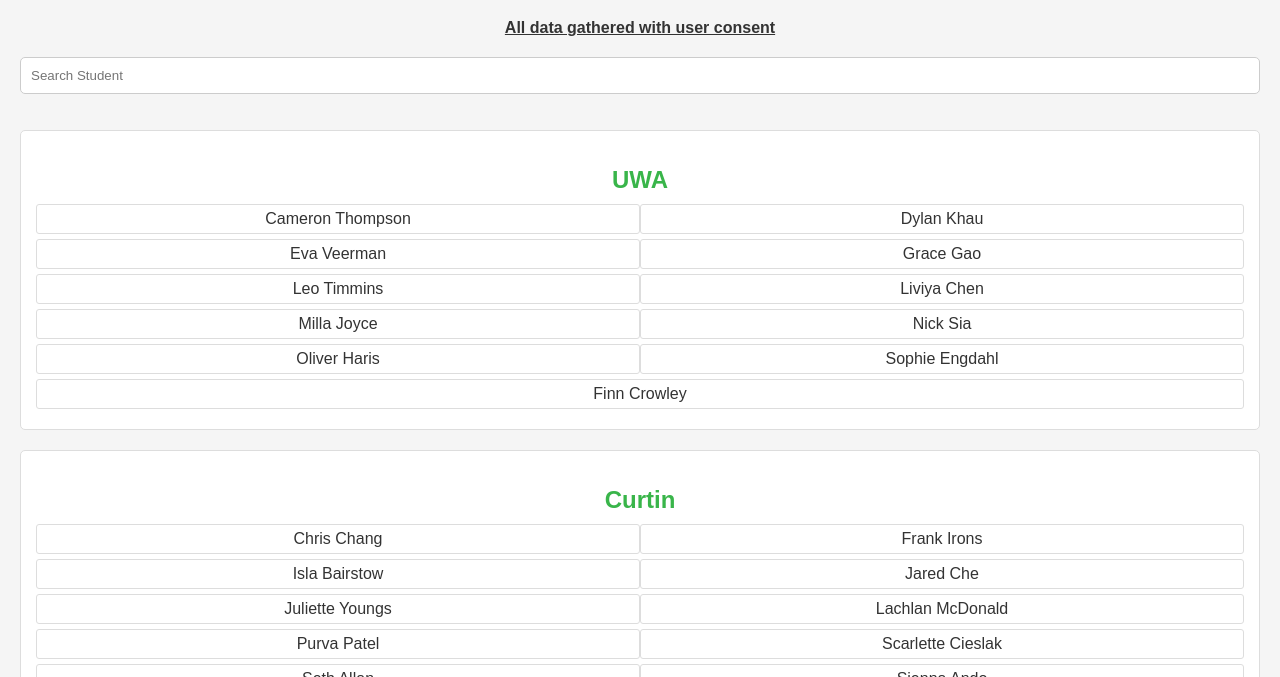
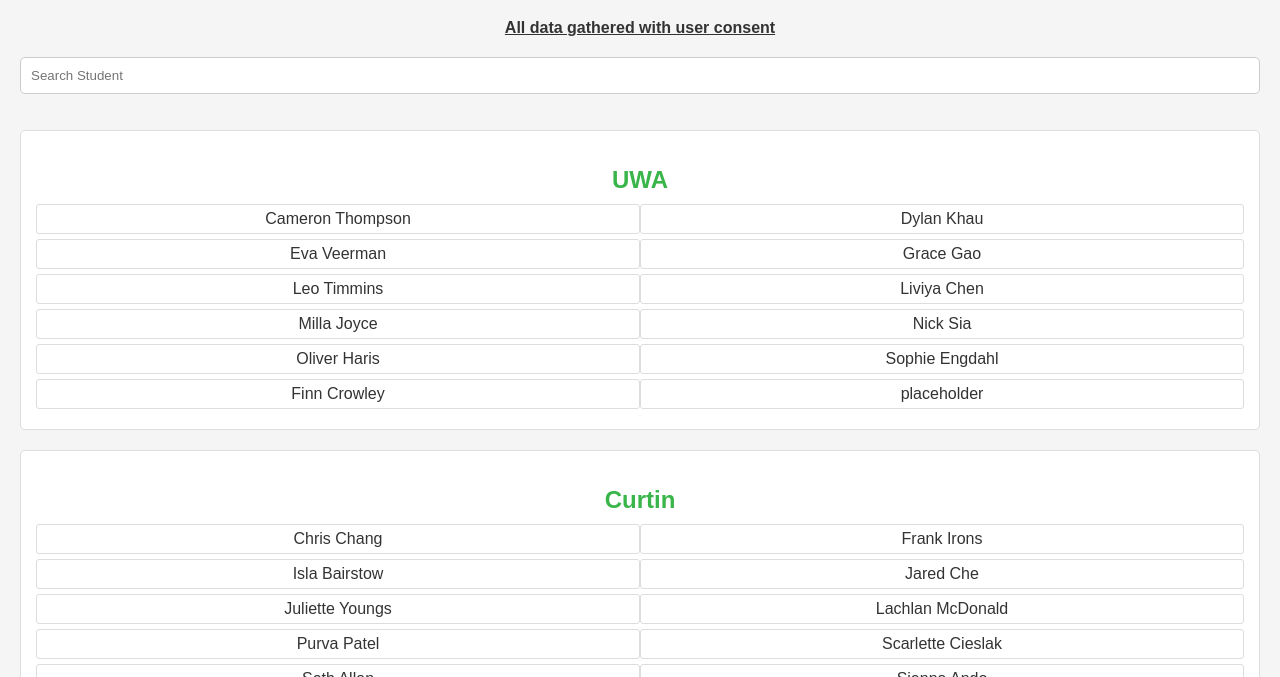
Before and after one commit to LeoTimmins/LeoTimmins.github.io, a plain HTML site: page index.html in a window 1280 px wide. Shown: the part 123-800 px from the top of the page. Drawn offline with Linux system fonts and the light colour scheme.

Commit message:
Update index.html test

```diff
--- a/index.html
+++ b/index.html
@@ -30,6 +30,7 @@
         <li>Oliver Haris</li>
         <li>Sophie Engdahl</li>
         <li>Finn Crowley</li>
+        <li>placeholder</li>
       </ul>
     </li>
     <li>
```
